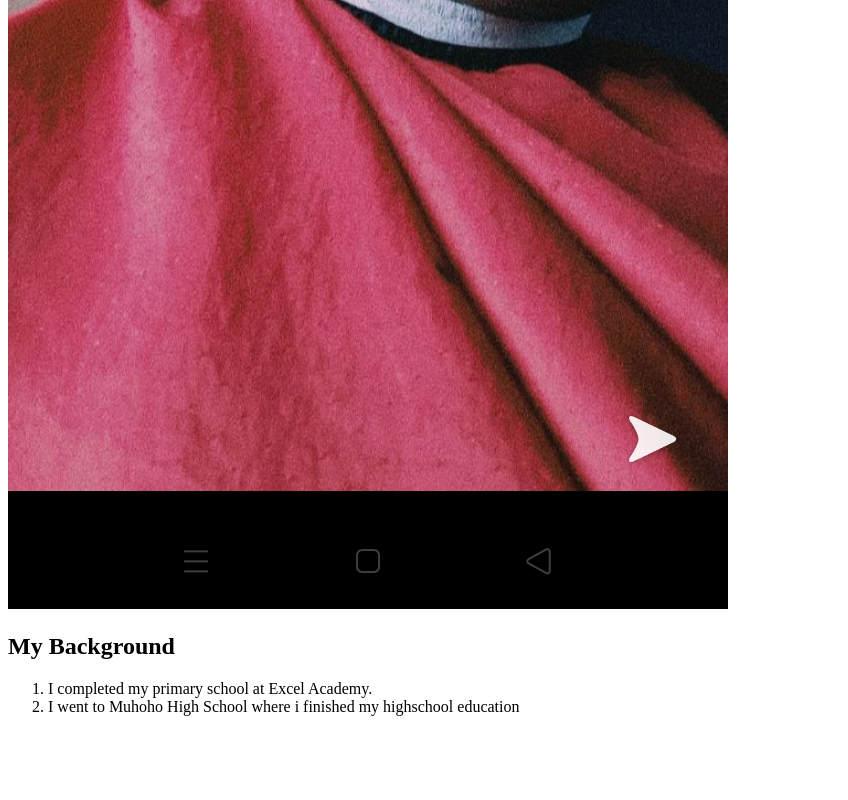
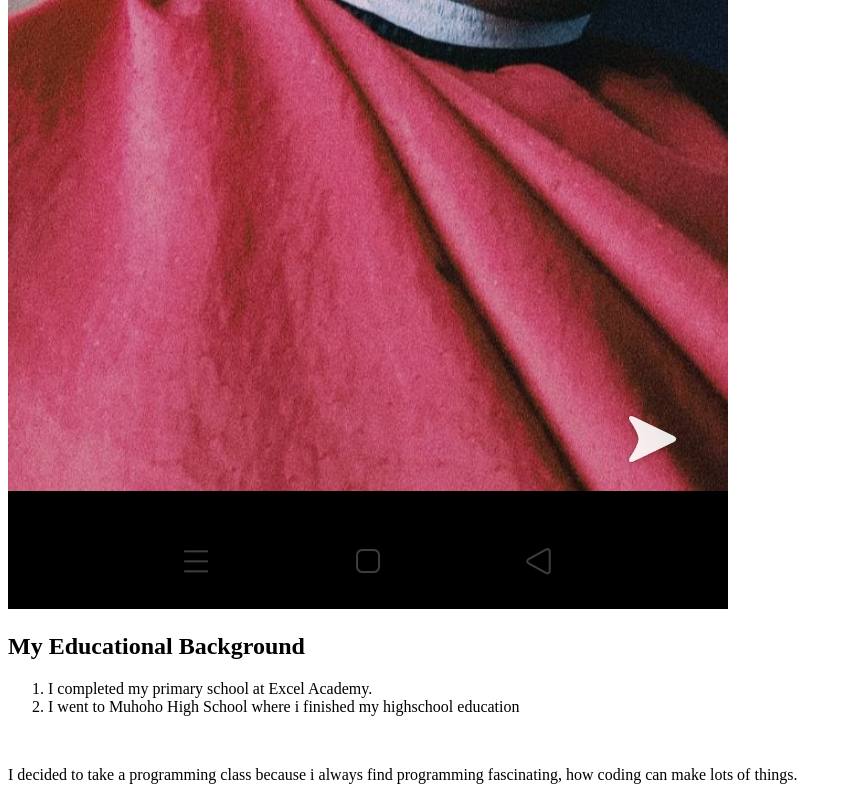
Before and after one commit to Mikey1622/my-portfolio, a plain HTML site: page index.html in a window 1280 px wide. Shown: the part 1031-1831 px from the top of the page, without its empty margins (0-848 px from the left). Before the commit the page ends 1763 px from the top, so only its background shows below. Drawn offline with Linux system fonts and the light colour scheme; files whose address does not match are found by name.

Commit message:
add a paragraph

```diff
--- a/index.html
+++ b/index.html
@@ -20,18 +20,26 @@
     <h1>Hi, I am <em>Mike Munene</em></h1>
     <img src="img/mikedev.jpg" >
 
+<p>
     <!--My background-->
-    <h2>My Background</h2>
+    <h2>My Educational Background</h2>
     <ol>
         <Li>I completed my primary school at Excel Academy.</Li>
         <li>I went to Muhoho High School where i finished my highschool education</li>
     </ol>
+</p>
+<br>
+
+<p>
+    <!--why did i decide to take a programming class-->
+    I decided to take a programming class because i always find programming fascinating, how coding can make lots of things.
+
+</p>
 
 
 
 
 
-    </p>
 
 </body>
 
```
